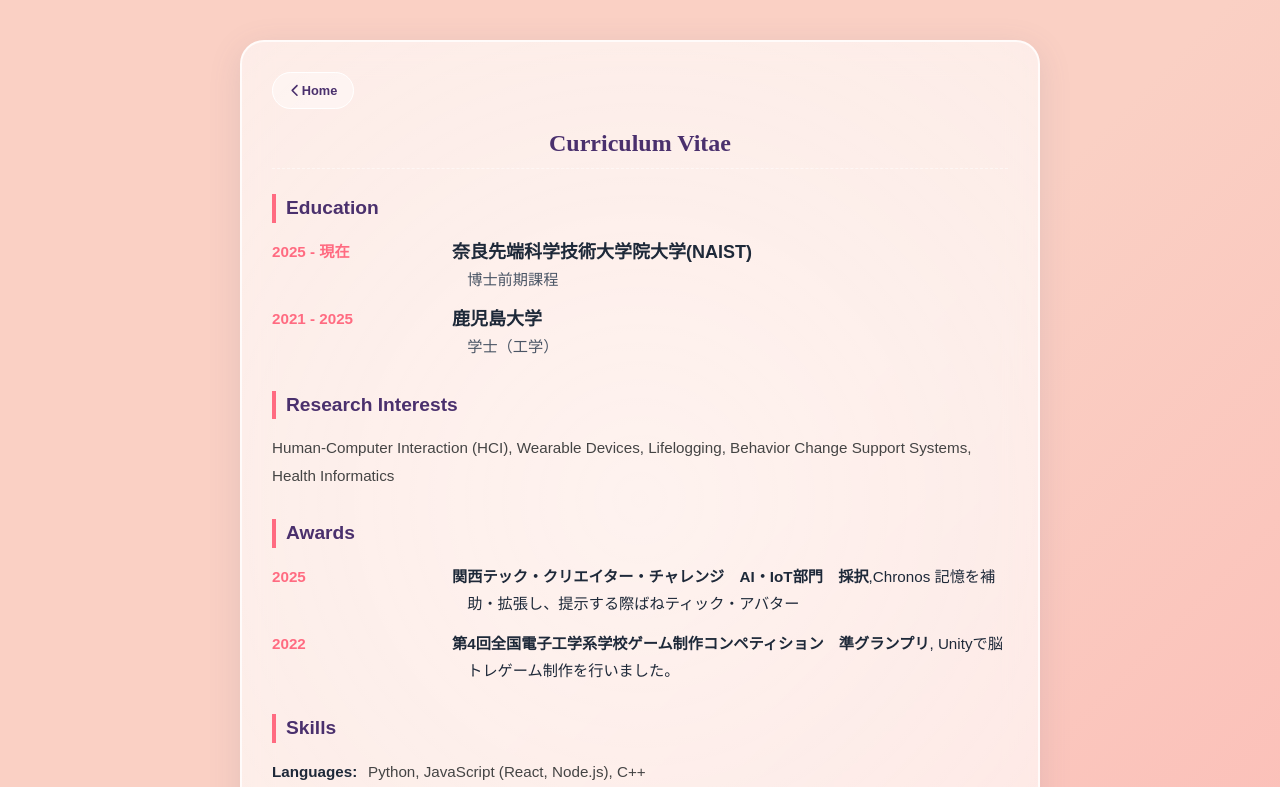
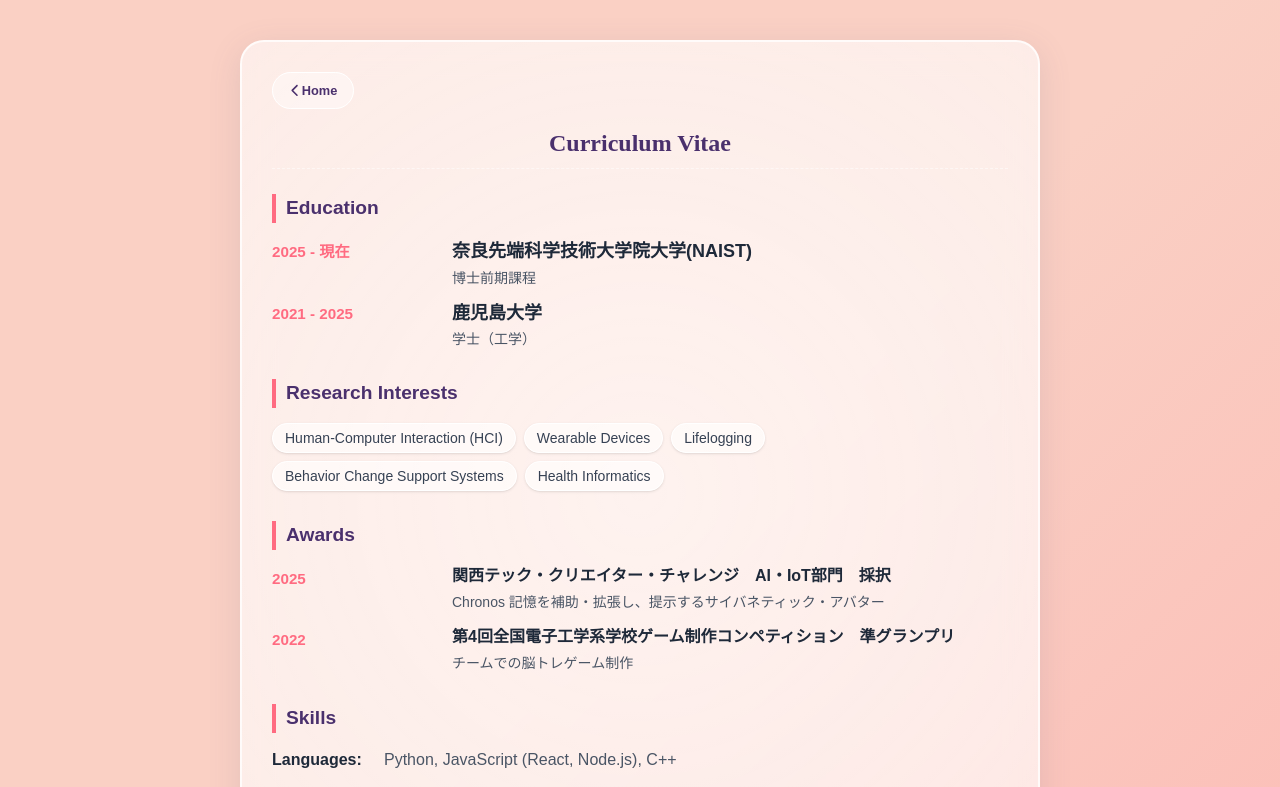
Before and after one commit to yume0105/Profile_JS, a Next.js app in the folder portfolio-app/: page /cv in a window 1280 px wide. Shown: the top 787 px of the page. Built offline with nearby package versions, Linux system fonts and the light colour scheme.

Commit message:
CVページのレイアウトを改善し、教育、研究興味、受賞歴のセクションを整理。受賞歴に詳細情報を追加し、自己紹介文を簡潔に修正。

```diff
--- a/portfolio-app/app/cv/page.tsx
+++ b/portfolio-app/app/cv/page.tsx
@@ -1,6 +1,6 @@
 import Link from 'next/link';
 import { FaChevronLeft } from "react-icons/fa6";
-import {educationList, researchInterests, publications, awards, skills} from '../data/cv';
+import { educationList, researchInterests, publications, awards, skills } from '../data/cv';
 
 // --- コンポーネント ---
 
@@ -21,11 +21,19 @@ export default function CvPage() {
         <h2>Education</h2>
         <ul className="cv-list space-y-6">
           {educationList.map((edu, index) => (
-                <li key={index} className="flex flex-col md:flex-row md:gap-8">
-                    <span className="cv-date text-gray-500 font-medium min-w-[140px]">{edu.range}</span>
-                    <div>
-                    <strong className="block text-lg text-gray-800">{edu.institution}</strong>
-                    <span className="text-gray-600">{edu.degree}</span>
+            <li key={index} className="flex flex-col md:flex-row md:gap-8 items-baseline">
+              {/* 日付: 幅を固定して揃える */}
+              <span className="cv-date text-gray-500 font-medium min-w-[140px] shrink-0">
+                {edu.range}
+              </span>
+              {/* 内容: 縦並びにする */}
+              <div className="flex flex-col">
+                <strong className="text-lg text-gray-800 leading-snug">
+                  {edu.institution}
+                </strong>
+                <span className="text-gray-600 text-sm mt-1">
+                  {edu.degree}
+                </span>
               </div>
             </li>
           ))}
@@ -35,36 +43,37 @@ export default function CvPage() {
       {/* Research Interests Section */}
       <section className="content-section fade-up d-2">
         <h2>Research Interests</h2>
-            <p className="text-gray-600 leading-relaxed">
-                {researchInterests.join(", ")}
-            </p>
+        {/* カンマ区切りではなく、タグのように表示して見やすく変更（お好みで元のjoinに戻せます） */}
+        <div className="flex flex-wrap gap-2">
+          {researchInterests.map((item, index) => (
+             <span key={index} className="px-3 py-1 bg-white/60 border border-white rounded-full text-sm text-gray-700 shadow-sm">
+               {item}
+             </span>
+          ))}
+        </div>
       </section>
-
-        {/* Publications Section
-        <section className="content-section fade-up d-2">
-            <h2>Publications</h2>
-            <ul className="cv-list space-y-4 text-gray-600">
-                {publications.map((pub, index) => (
-                <li key={index} className="flex flex-col md:flex-row gap-2 md:gap-4">
-                    <span className="cv-date font-bold text-blue-600 min-w-[100px]">[{pub.type}]</span>
-                    <div>
-                    {pub.content}
-                    </div>
-                </li>
-                ))}
-            </ul>
-        </section>
-        */}
 
       {/* Awards Section */}
       <section className="content-section fade-up d-2">
         <h2>Awards</h2>
-            <ul className="cv-list space-y-4">
+        <ul className="cv-list space-y-6">
           {awards.map((award, index) => (
-                <li key={index} className="flex flex-col md:flex-row md:gap-8">
-                    <span className="cv-date text-gray-500 font-medium min-w-[140px]">{award.year}</span>
-                    <div>
-                    <span className="text-gray-800">{award.title}</span>
+            <li key={index} className="flex flex-col md:flex-row md:gap-8 items-start">
+              {/* 年: 幅固定 */}
+              <span className="cv-date text-accent font-bold min-w-[140px] shrink-0">
+                {award.year}
+              </span>
+
+              {/* ★ここを修正: タイトルと内容を縦積みにするコンテナを追加 ★ */}
+              <div className="flex flex-col">
+                {/* タイトル */}
+                <span className="text-gray-800 text-base leading-snug mb-1">
+                  {award.title}
+                </span>
+                {/* ★追加: これまで表示されていなかった詳細(content)を表示 ★ */}
+                <span className="text-gray-600 text-sm leading-relaxed">
+                  {award.content}
+                </span>
               </div>
             </li>
           ))}
@@ -74,18 +83,19 @@ export default function CvPage() {
       {/* Skills Section */}
       <section className="content-section fade-up d-2">
         <h2>Skills</h2>
-            <div className="text-gray-600 space-y-2">
+        <div className="text-gray-600 space-y-3">
           {skills.map((skill, index) => (
-                <p key={index}>
-                    <strong className="text-gray-800 inline-block w-24">{skill.category}:</strong>
-                    {skill.items}
-                </p>
+            <div key={index} className="flex flex-col sm:flex-row sm:gap-4">
+              <strong className="text-gray-800 w-24 shrink-0">
+                {skill.category}:
+              </strong>
+              <span>{skill.items}</span>
+            </div>
           ))}
         </div>
       </section>
 
-
-        <footer className="fade-up d-3">
+      <footer className="fade-up d-3 mt-8 text-center text-gray-400 text-sm">
         © 2025 Yume Masuya
       </footer>
     </main>
--- a/portfolio-app/app/data/cv.tsx
+++ b/portfolio-app/app/data/cv.tsx
@@ -50,7 +50,12 @@ export const awards = [
     year: "2025",
     title: (
       <>
-        <strong>関西テック・クリエイター・チャレンジ　AI・IoT部門　採択</strong>,Chronos 記憶を補助・拡張し、提示する際ばねティック・アバター
+        <strong>関西テック・クリエイター・チャレンジ　AI・IoT部門　採択</strong>
+      </>
+    ),
+    content: (
+      <>
+        Chronos 記憶を補助・拡張し、提示するサイバネティック・アバター
       </>
     )
   },
@@ -58,7 +63,12 @@ export const awards = [
     year: "2022",
     title: (
       <>
-        <strong>第4回全国電子工学系学校ゲーム制作コンペティション　準グランプリ</strong>, Unityで脳トレゲーム制作を行いました。
+        <strong>第4回全国電子工学系学校ゲーム制作コンペティション　準グランプリ</strong>
+      </>
+    ),
+    content: (
+      <>
+      チームでの脳トレゲーム制作
       </>
     )
   }
--- a/portfolio-app/app/page.tsx
+++ b/portfolio-app/app/page.tsx
@@ -27,8 +27,7 @@ export default function Home() {
       {/* 自己紹介文 */}
       <section className="fade-up d-2">
         <p className="bio">
-          奈良先端科学技術大学院大学<br />
-          サイバネティクス・リアリティ工学研究室(CARELab)所属
+          奈良先端科学技術大学院大学(CARELab)所属
         </p>
       </section>
       {/*メールアドレス*/}
```
Lines whose indentation alone changed are shown as unchanged.
